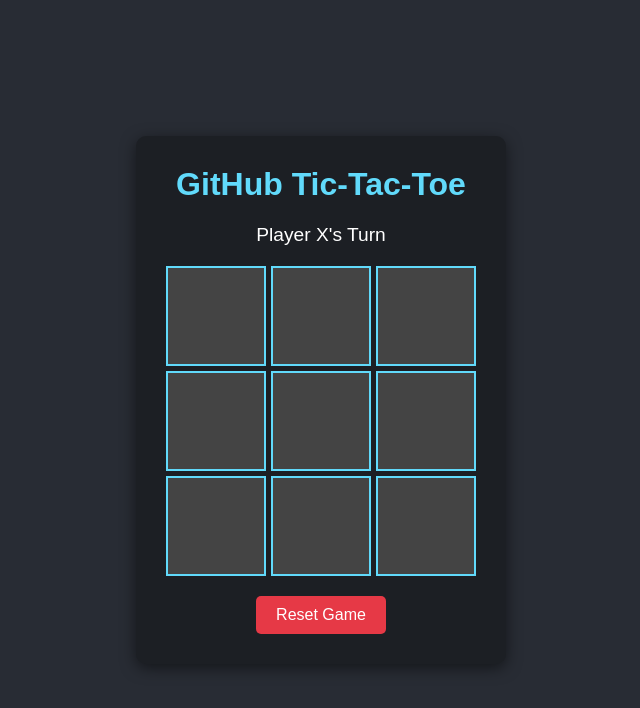
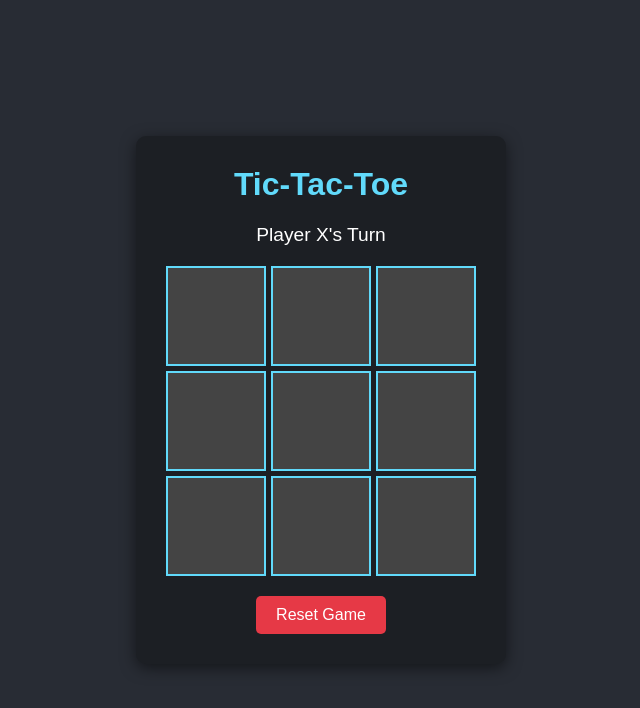
Before and after one commit to aditya-654/Cloud-Tic-Tac-Toe, a plain HTML site: page index.html in a window 1280 px wide. Shown: the whole page, without its empty margins (319-959 px from the left). Drawn offline with Linux system fonts and the light colour scheme.

Commit message:
Update index.html

```diff
--- a/index.html
+++ b/index.html
@@ -69,7 +69,7 @@
 </head>
 <body>
     <div class="game-container">
-        <h1>GitHub Tic-Tac-Toe</h1>
+        <h1>Tic-Tac-Toe</h1>
         <div id="status">Player X's Turn</div>
         <div class="board" id="board">
             <div class="cell" data-index="0"></div>
```
